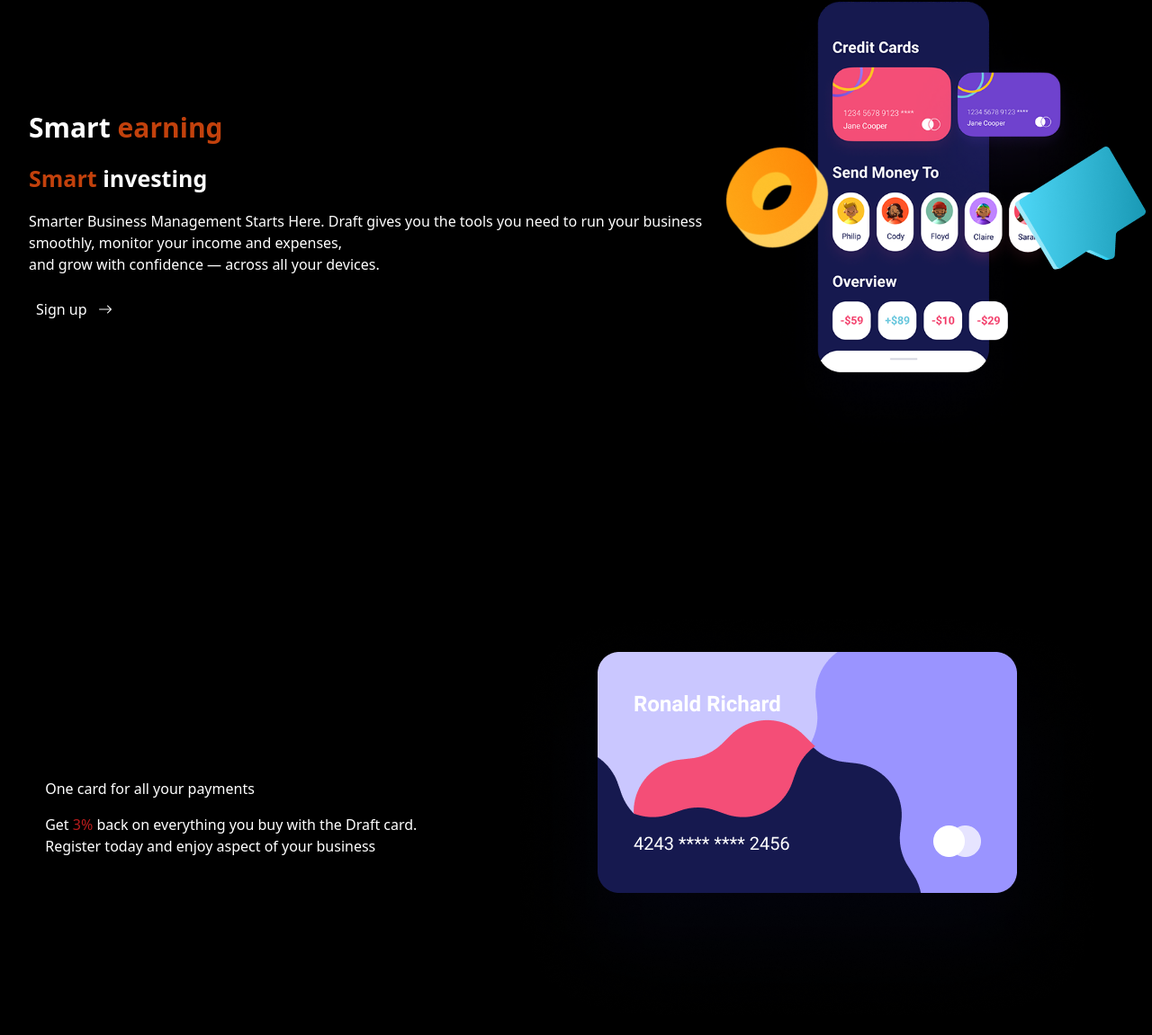
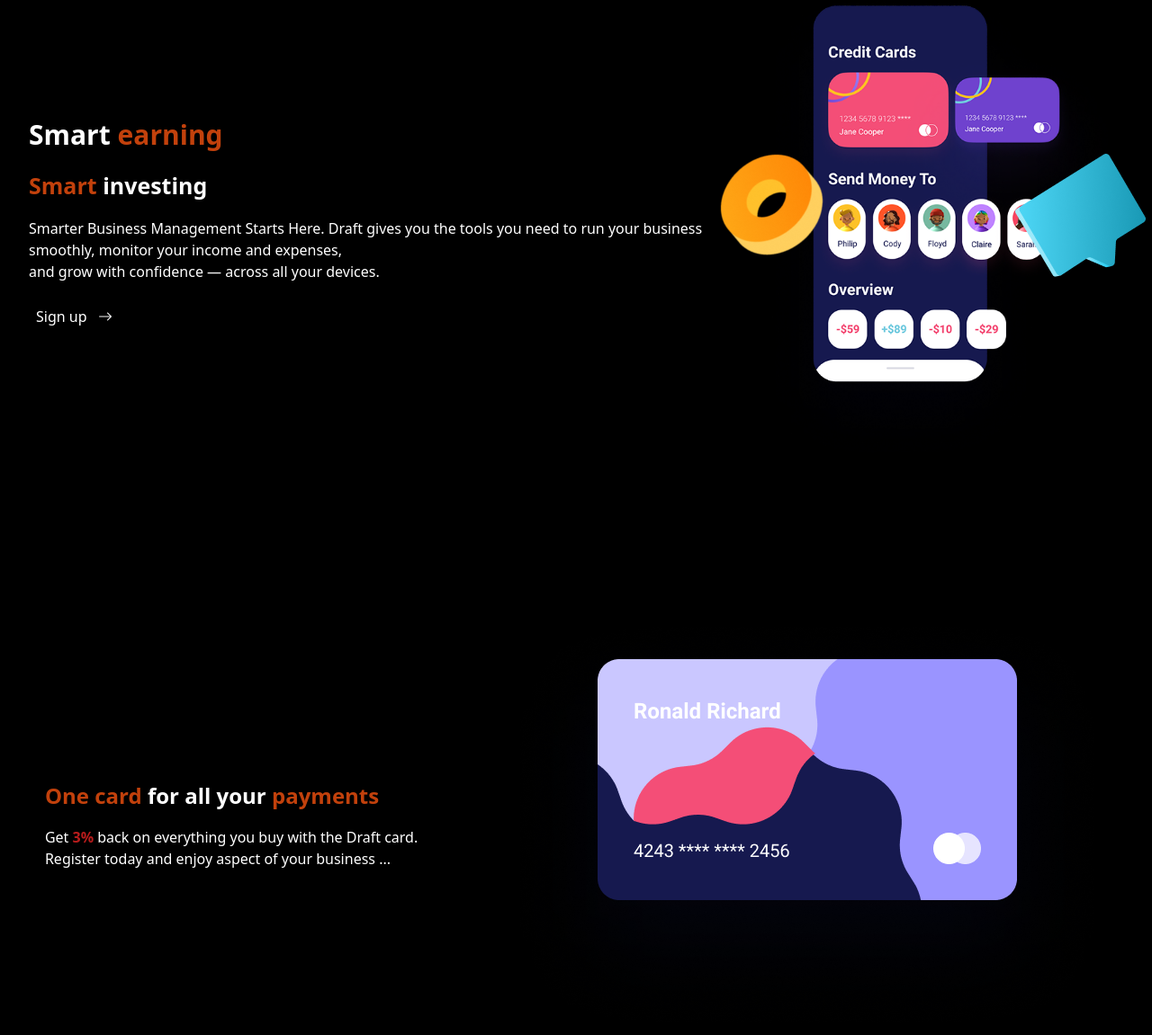
Before and after one commit to Johnpii1/web, a plain HTML site: page index.html in a window 1280 px wide. Shown: the part 265-1416 px from the top of the page at 90% size. Drawn offline with nearby package versions, Linux system fonts and the light colour scheme.

Commit message:
added hero page

```diff
--- a/index.html
+++ b/index.html
@@ -103,7 +103,7 @@
 
 
   <!-- HERO PAGE -->
-  <div class="flex flex-col md:flex-row md:justify-around md:items-center h-screen  m-8 gap-10">
+  <div class="flex flex-col md:flex-row md:justify-around md:items-center h-screen mt-10  m-8 gap-6">
 
     <!-- HERO TEXT -->
     <div class="flex flex-col gap-4 text-white">
@@ -127,23 +127,23 @@
 
 
     <!-- HERO IMAGE -->
-    <div class="relative flex h-screen items-center">
+    <div class="relative flex  h-screen items-center">
       <img class="object-contain lg:w-[587px] " src="./image/Phone 1.png" alt="">
 
       <!-- IMAGE 2 -->
-      <div class="absolute left-[-5%] md:left-[-20%] md:top-[20%]  lg:left-[-5%]  lg:top-[-5%]">
+      <div class="absolute left-[3%] top-0 md:left-[-20%] md:top-[20%]  lg:left-[-5%]  lg:top-[-5%]">
         <img class="object-contain h-[80px] lg:h-[158px]" src="./image/Shape 1 1.png" alt="">
       </div>
 
 
       <!-- IMAGE 3 -->
-      <div class="absolute left-[-5%] md:left-[-20%]  lg:left-[-8%] top-[20rem] ">
+      <div class="absolute left-[-2%] md:left-[-20%]  lg:left-[-8%] top-[20rem] ">
         <img class="object-contain h-[80px] lg:h-[114px]" src="./image/Shape 2 1.png" alt="">
       </div>
 
 
       <!-- IMAGE 4 -->
-      <div class="absolute right-[25%] md:right-[-14%] lg:right-[-6%] top-[20rem] ">
+      <div class="absolute right-[5%] md:right-[-14%] lg:right-[-6%] top-[20rem] ">
         <img class="object-contain h-[80px] lg:h-[137px]" src="./image/Shape 4 1.png" alt="">
       </div>
 
@@ -153,13 +153,14 @@
 
 
   <!-- NEXT PARAGRAPH-->
-<div class="flex flex-col mt-[20rem]  items-center  text-white  md:justify-around md:flex-row md:mt-2">
+  <div class="flex flex-col mt-[13rem]  items-center  text-white  md:justify-around md:flex-row md:mt-2">
 
     <div class="flex flex-col gap-4">
-<h3>One card for all your payments</h3>
-<p>Get <span class="text-red-700 font-semi-bold">3% </span>back on everything you buy with the Draft card.
+      <h2 class="text-[24px] font-bold text-orange-700">One card <span class="text-white">for all your</span>  payments</h2>
+      <p>Get <span class="text-red-700 font-bold text-base font-sm">3% </span>back on everything you buy with the Draft card.
         <br>
-  Register today and enjoy aspect of your business</p>
+        Register today and enjoy aspect of your business ...
+      </p>
     </div>
 
     <!-- IMAGE SECTION-->
```
Lines whose indentation alone changed are shown as unchanged.
